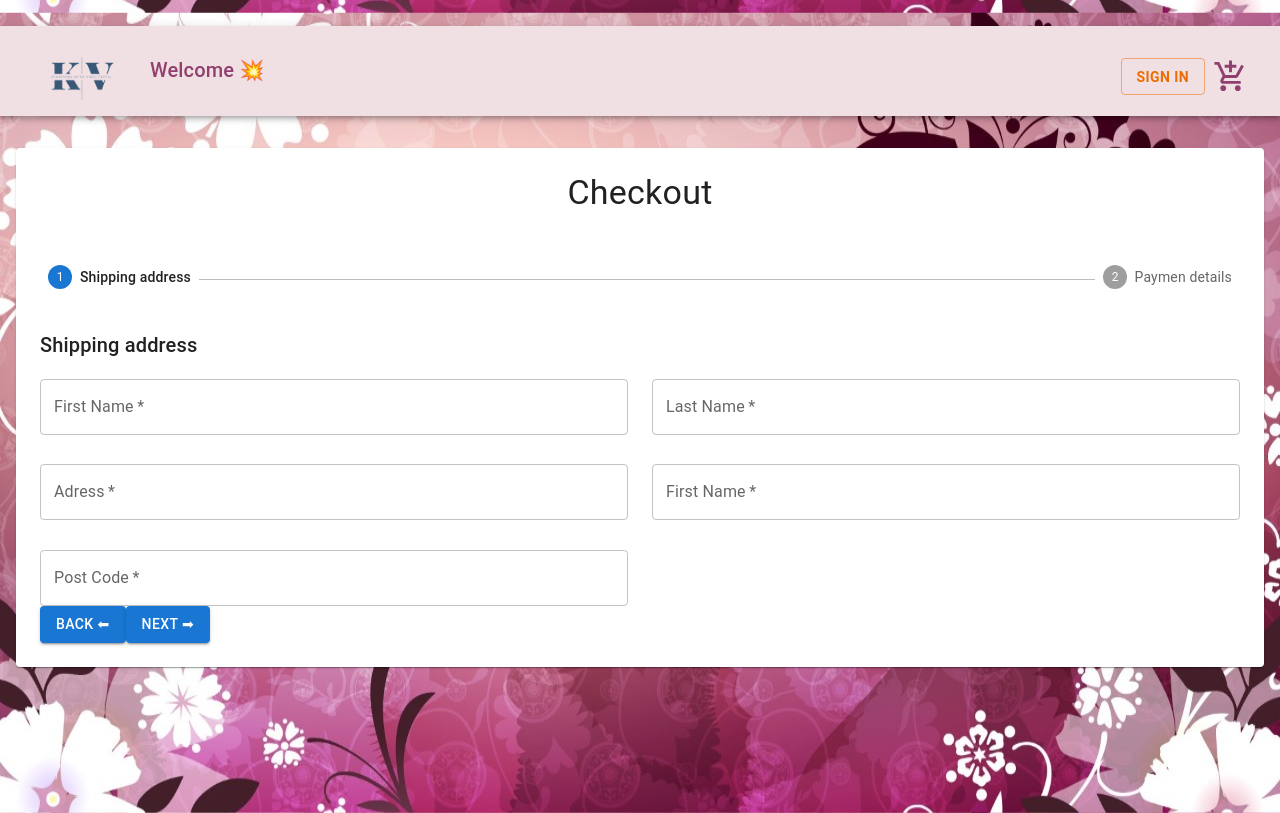
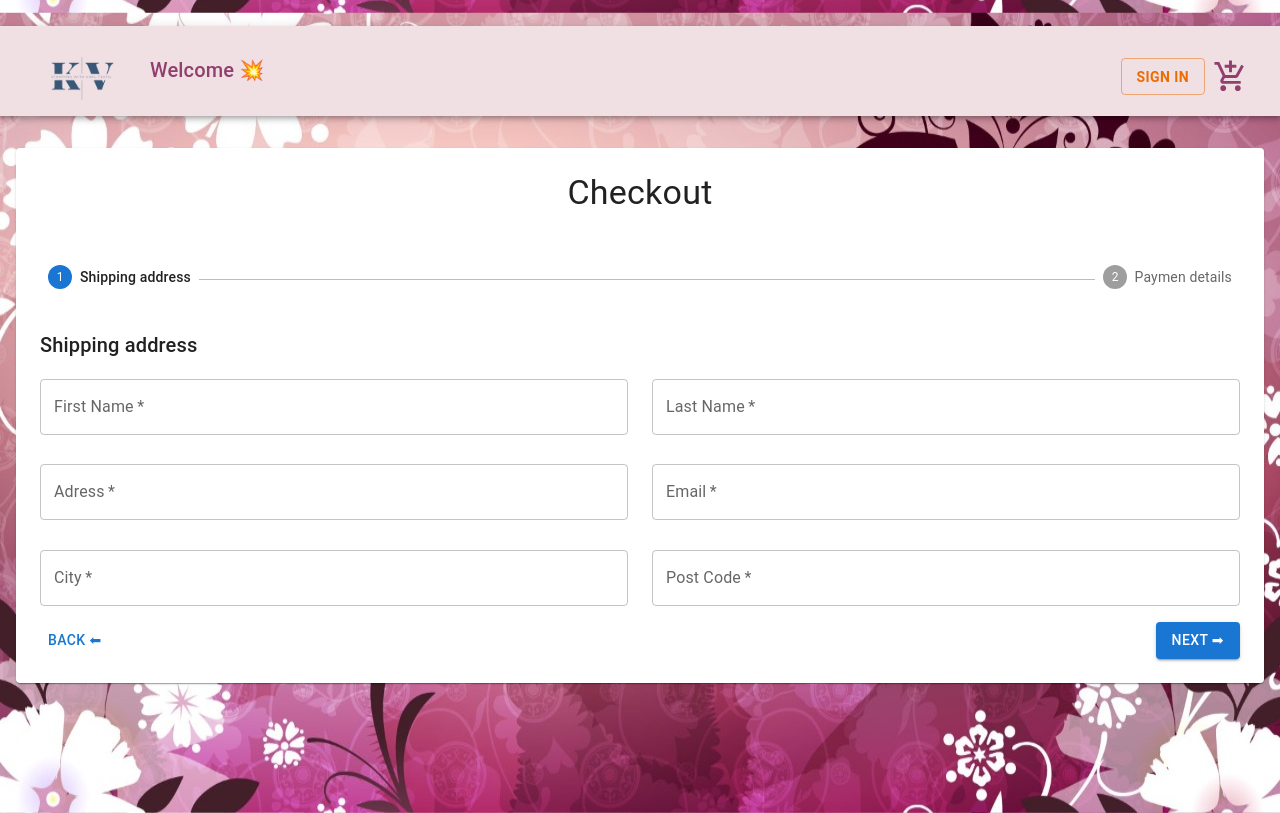
Before and after one commit to kvto/2022-ecommerce, a React (Create React App) app: page /checkout in a window 1280 px wide. Built offline with nearby package versions, Linux system fonts and the light colour scheme; no server answers.

Commit message:
kev  - ecommerce

```diff
--- a/src/Components/CheckoutForm/AddressForm.js
+++ b/src/Components/CheckoutForm/AddressForm.js
@@ -3,24 +3,38 @@ import Button from '@mui/material/Button'
 import {useForm, FormProvider} from 'react-hook-form'
 import React from 'react'
 import AddressInput from './AddressInput';
+import { Link } from 'react-router-dom';
+import {useStateValue} from '../../StateProvider';
+import { actionTypes } from '../../reducer';
 
-const AddressForm = () => {
+
+const AddressForm = ({nextStep}) => {
   const methods = useForm();
+  const [{shippingData}, dispatch] = useStateValue();
   return (
     <>
 
       <Typography variant='h6' gutterBottom>Shipping address</Typography>
       <FormProvider {...methods}>
-      <form>
+      <form onSubmit={methods.handleSubmit(data=>{
+       dispatch({
+        type: actionTypes.SET_SHIPPINGDATA,
+        shippingData: data,
+       });
+       nextStep();
+      })}>
         <Grid container spacing={3}>
           <AddressInput required name="firstName" label="First Name"/>
           <AddressInput required name="lastName" label="Last Name"/>
           <AddressInput required name="address1" label="Adress"/>
-          <AddressInput required name="city" label="First Name"/>
+          <AddressInput required name="email" label="Email"/>
+          <AddressInput required name="city" label="City"/>
           <AddressInput required name="postCode" label="Post Code"/>
         </Grid>
-        <Button type="submit" variant="contained" color="primary">Back ⬅</Button>
+        <div style={{display: "flex", justifyContent:"space-between", marginTop:"1rem"}}>
+        <Button component={Link} to="/checkout-page">Back ⬅</Button>
         <Button type="submit" variant="contained" color="primary">Next ➡</Button>
+        </div>
       </form>
       </FormProvider>
 
--- a/src/Components/CheckoutForm/Checkout.js
+++ b/src/Components/CheckoutForm/Checkout.js
@@ -13,7 +13,7 @@ export default function Checkout() {
   const backStep = () => setActivestep((prevActivestep) => prevActivestep - 1)
 
 
-  const Form = () => activeStep === 0 ? <AddressForm /> : <PaymentForm/>
+  const Form = () => activeStep === 0 ? <AddressForm nextStep={nextStep}/> : <PaymentForm/>
 
   return (
     <>
--- a/src/reducer.js
+++ b/src/reducer.js
@@ -1,6 +1,7 @@
 export const initialState = {
     basket:[],
     user: null,
+    shippingData:{}
 }
 
 export const actionTypes = {
@@ -8,6 +9,7 @@ export const actionTypes = {
     REMOVE_ITEM: "REMOVE_ITEM",
     SET_USER: "SET_USER",
     EMPTY_BASKET : "EMPTY_BASKET",
+    SET_SHIPPINGDATA: "SET_SHIPPINGDATA"
 }
 
 export const getBasketTotal = (basket) => {
@@ -46,7 +48,12 @@ const reducer = (state, action) =>{
             return{
                 ...state,
                 basket: action.basket
-            }
+            };
+            case "SET_SHIPPINGDATA":
+                return {
+                    ...state,
+                    shippingData: action.shippingData,
+                }
     default: return state;
     }
 
```
